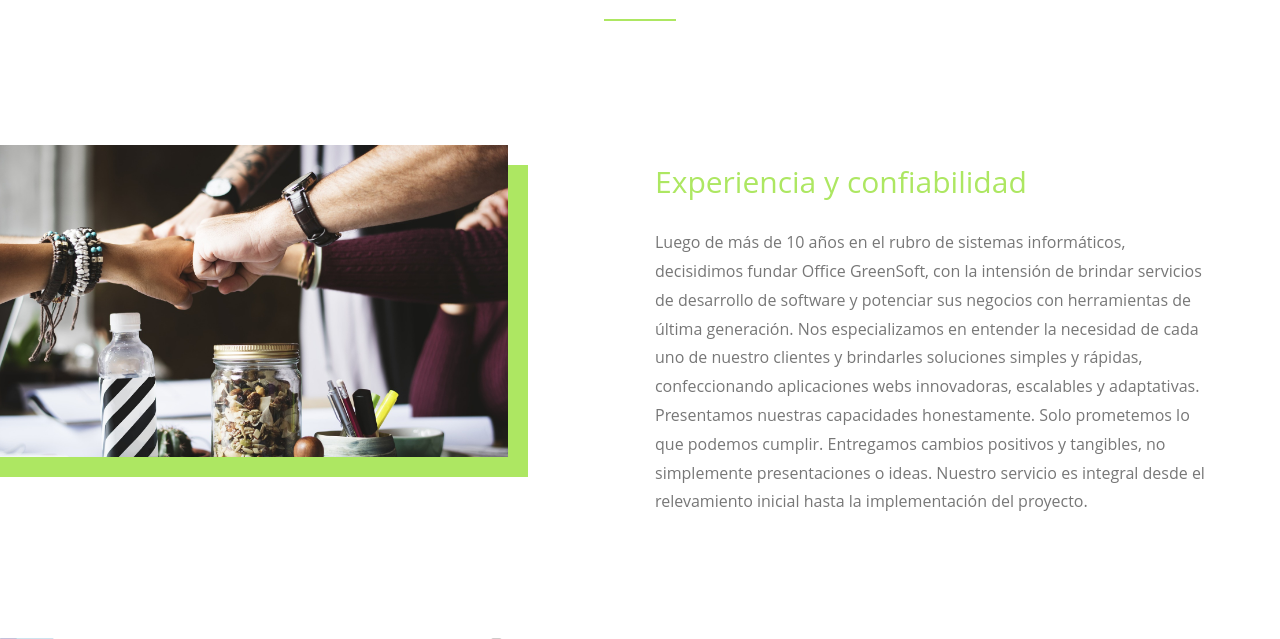
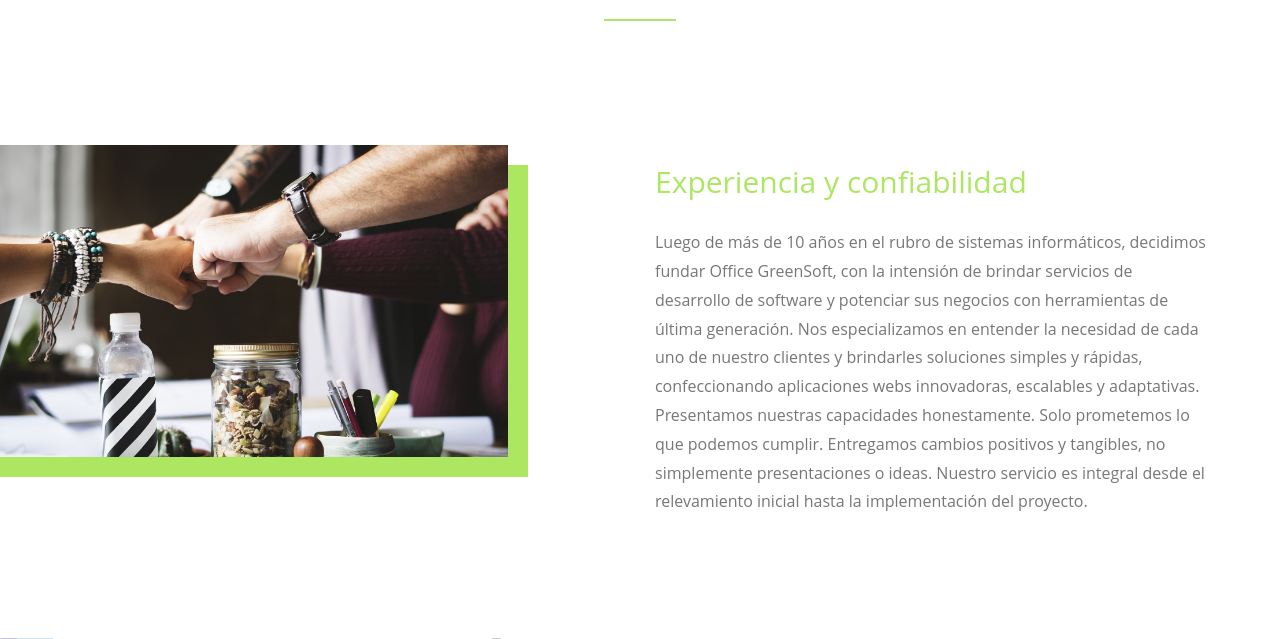
Before and after one commit to galand03/officePers, a PHP site: page / in a window 1280 px wide. Shown: the part 1200-1839 px from the top of the page. Run offline with PHP 8.4, Linux system fonts and the light colour scheme; some libraries are stand-ins or nearby versions; some web fonts are replaced.

Commit message:
cambio home

```diff
--- a/index.php
+++ b/index.php
@@ -126,7 +126,7 @@
 				</div>
 				<div class="col-md-6 animate-box" data-animate-effect="fadeInLeft">
 					<h2 class="heading-colored">Experiencia y confiabilidad</h2>
-					<p>Luego de m&aacute;s de 10 años en el rubro de sistemas inform&aacute;ticos, decisidimos fundar Office GreenSoft, con la intensi&oacute;n
+					<p>Luego de m&aacute;s de 10 años en el rubro de sistemas inform&aacute;ticos, decidimos fundar Office GreenSoft, con la intensi&oacute;n
 					de brindar servicios de desarrollo de software y potenciar sus negocios con herramientas de &uacute;ltima generaci&oacute;n.
 					Nos especializamos en entender la necesidad de cada uno de nuestro clientes y brindarles soluciones simples y r&aacute;pidas, confeccionando
 					aplicaciones webs innovadoras, escalables y adaptativas.
@@ -281,12 +281,12 @@
 					 <h4 style="line-height:0">Director UX. Back-End</h4>
 					 <p style="line-height:0">@andres</p>
 				</div>
-				<div class="col-md-3" style="text-align:center">
+				<!--div class="col-md-3" style="text-align:center">
 					<img src="images/lau.png" style="padding-bottom: 30px;    width: 100%;">
 				 	<h3 style="line-height:0">Laura Medina</h3>
 				 	<h4 style="line-height:0">Analista Funcional. QA</h4>
 				 	<p style="line-height:0">@laura</p>
-				</div>
+				</div-->
 				<div class="col-md-3" style="text-align:center">
 
 				</div>
```
